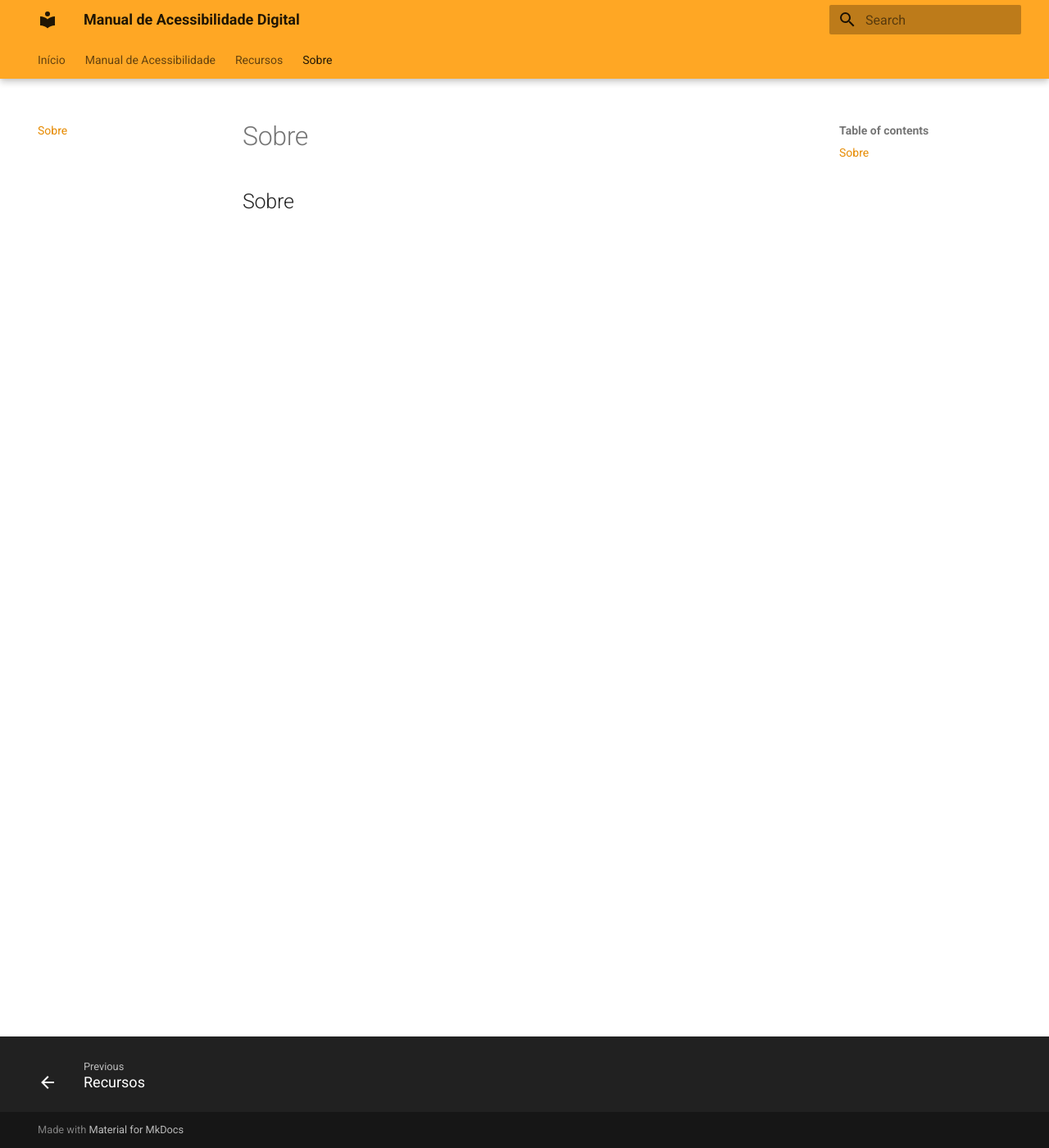
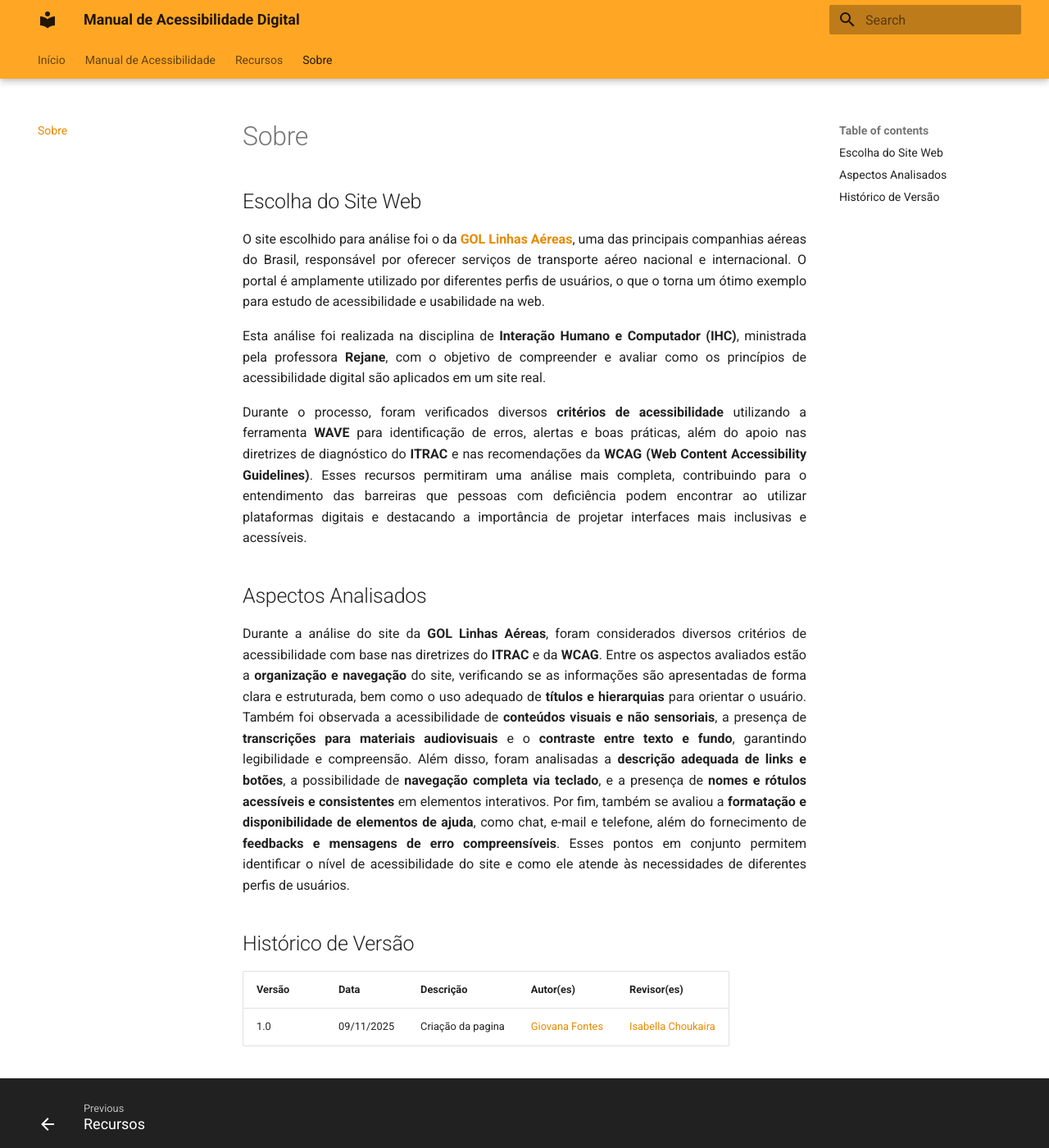
Before and after one commit to UnB-IHC/IHC-2025.2-Grupo6, an MkDocs documentation site: the page built from docs/Sobre.md, in a window 1280 px wide and 1400 px high. Shown: the whole window at 82% size. Built offline with MkDocs 1.6.1 and Material for MkDocs 9.7.7, drawn with Linux system fonts in a browser that asks for light colours.

Commit message:
add escolha do site web

```diff
--- a/docs/Sobre.md
+++ b/docs/Sobre.md
@@ -1 +1,14 @@
-## Sobre
+## Escolha do Site Web
+
+<p style="text-align: justify;"> O site escolhido para análise foi o da <a href="https://www.voegol.com.br/" target="_blank"><b>GOL Linhas Aéreas</b></a>, uma das principais companhias aéreas do Brasil, responsável por oferecer serviços de transporte aéreo nacional e internacional. O portal é amplamente utilizado por diferentes perfis de usuários, o que o torna um ótimo exemplo para estudo de acessibilidade e usabilidade na web. </p> <p style="text-align: justify;"> Esta análise foi realizada na disciplina de <b>Interação Humano e Computador (IHC)</b>, ministrada pela professora <b>Rejane</b>, com o objetivo de compreender e avaliar como os princípios de acessibilidade digital são aplicados em um site real. </p> <p style="text-align: justify;"> Durante o processo, foram verificados diversos <b>critérios de acessibilidade</b> utilizando a ferramenta <b>WAVE</b> para identificação de erros, alertas e boas práticas, além do apoio nas diretrizes de diagnóstico do <b>ITRAC</b> e nas recomendações da <b>WCAG (Web Content Accessibility Guidelines)</b>. Esses recursos permitiram uma análise mais completa, contribuindo para o entendimento das barreiras que pessoas com deficiência podem encontrar ao utilizar plataformas digitais e destacando a importância de projetar interfaces mais inclusivas e acessíveis. </p>
+
+## Aspectos Analisados
+
+<p style="text-align: justify;"> Durante a análise do site da <b>GOL Linhas Aéreas</b>, foram considerados diversos critérios de acessibilidade com base nas diretrizes do <b>ITRAC</b> e da <b>WCAG</b>. Entre os aspectos avaliados estão a <b>organização e navegação</b> do site, verificando se as informações são apresentadas de forma clara e estruturada, bem como o uso adequado de <b>títulos e hierarquias</b> para orientar o usuário. Também foi observada a acessibilidade de <b>conteúdos visuais e não sensoriais</b>, a presença de <b>transcrições para materiais audiovisuais</b> e o <b>contraste entre texto e fundo</b>, garantindo legibilidade e compreensão. Além disso, foram analisadas a <b>descrição adequada de links e botões</b>, a possibilidade de <b>navegação completa via teclado</b>, e a presença de <b>nomes e rótulos acessíveis e consistentes</b> em elementos interativos. Por fim, também se avaliou a <b>formatação e disponibilidade de elementos de ajuda</b>, como chat, e-mail e telefone, além do fornecimento de <b>feedbacks e mensagens de erro compreensíveis</b>. Esses pontos em conjunto permitem identificar o nível de acessibilidade do site e como ele atende às necessidades de diferentes perfis de usuários. </p>
+
+
+##  Histórico de Versão
+
+| Versão | Data | Descrição | Autor(es)| Revisor(es) |
+|--------|------|-----------|-----------|-------------|
+| 1.0 | 09/11/2025 | Criação da pagina | [ Giovana Fontes ](https://github.com/GiovanaFontesS)  | [Isabella Choukaira](https://github.com/isabellachoukaira) |
```
